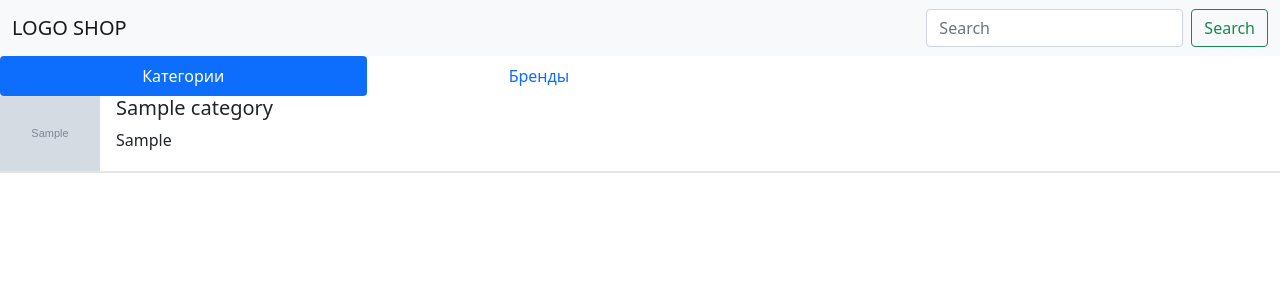
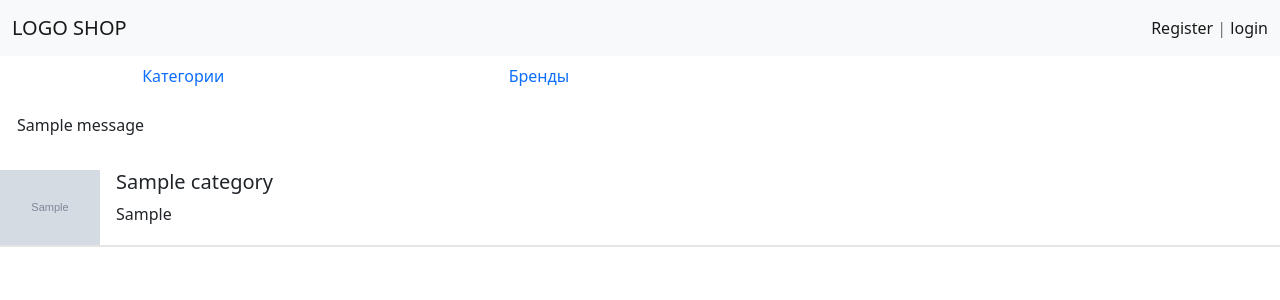
Before and after one commit to Fantastickck/django-drf--ecommerceapp, a Django app: page /catalog/ in a window 1280 px wide. Shown: the top 300 px of the page. Run offline with Django 3.2, Linux system fonts and the light colour scheme; tables that the repository leaves empty hold one stand-in row (values such as "Sample post"); grey boxes marked "Sample" are stand-in pictures; one stand-in notice (Sample message) is shown; parts of the project's set-up code (start-up, migrations or seed data) failed here and were passed over.

Commit message:
Update based templates

```diff
--- a/templates/base.html
+++ b/templates/base.html
@@ -9,14 +9,28 @@
     <link href="https://cdn.jsdelivr.net/npm/bootstrap@5.1.3/dist/css/bootstrap.min.css" rel="stylesheet"
         integrity="sha384-1BmE4kWBq78iYhFldvKuhfTAU6auU8tT94WrHftjDbrCEXSU1oBoqyl2QvZ6jIW3" crossorigin="anonymous">
     <link rel="stylesheet" href="{% static 'css/styles.css' %}">
-    <title>{% block title %} Shop {% endblock %}</title>
+    <title>{% block title %} BLOCK TITLE {% endblock %}</title>
 </head>
 
 <body>
     {% include 'inc/_nav.html' %}
 
+    {% if messages %}
+    {% for message in messages %}
+    {% if message.tags == 'error' %}
+    <div class="alert alert-danger" role="alert">
+        {{ message }}
+    </div>
+    {% else %}
+    <div class="alert {{ message.tags }}" role="alert">
+        {{ message }}
+    </div>
+    {% endif %}
+    {% endfor %}
+    {% endif %}
+
     {% block content %}
-        BLOCK CONTENT
+    BLOCK CONTENT
     {% endblock %}
 
     <script src="https://cdn.jsdelivr.net/npm/bootstrap@5.1.3/dist/js/bootstrap.bundle.min.js"
--- a/templates/inc/_nav.html
+++ b/templates/inc/_nav.html
@@ -1,14 +1,24 @@
 <nav class="navbar navbar-light bg-light">
     <div class="container-fluid">
-        <a class="navbar-brand" href="#">LOGO SHOP</a>
+        <a class="navbar-brand" href="{% url 'home' %}">LOGO SHOP</a>
         <form class="d-flex">
-            <input class="form-control me-2" type="search" placeholder="Search" aria-label="Search">
-            <button class="btn btn-outline-success" type="submit">Search</button>
+            <!-- <input class="form-control me-2" type="search" placeholder="Search" aria-label="Search"> -->
+            <!-- <button class="btn btn-outline-success" type="submit">Search</button> -->
+            {% if request.user.is_authenticated %}
+            <span class="navbar-text">
+                <a href="{% url 'get_user' user.profile.slug  %}">{{ user.username }}</a> | <a href="{% url 'logout' %}">Log Out</a>
+            </span>
+            {% else %}
+            <span class="navbar-text">
+                <a href="{% url 'register' %}">Register</a> | <a href="{% url 'login' %}">login</a>
+            </span>
+            {% endif %}
+
         </form>
     </div>
 </nav>
 <nav class="nav nav-pills nav-fill">
-    <a class="nav-link active" href="{% url 'get_categories' %}">Категории</a>
+    <a class="nav-link" href="{% url 'get_categories' %}">Категории</a>
     <a class="nav-link" href="{% url 'get_brands' %}">Бренды</a>
     <a class="nav-link" href="#"></a>
     <a class="nav-link" href="#"></a>
```
